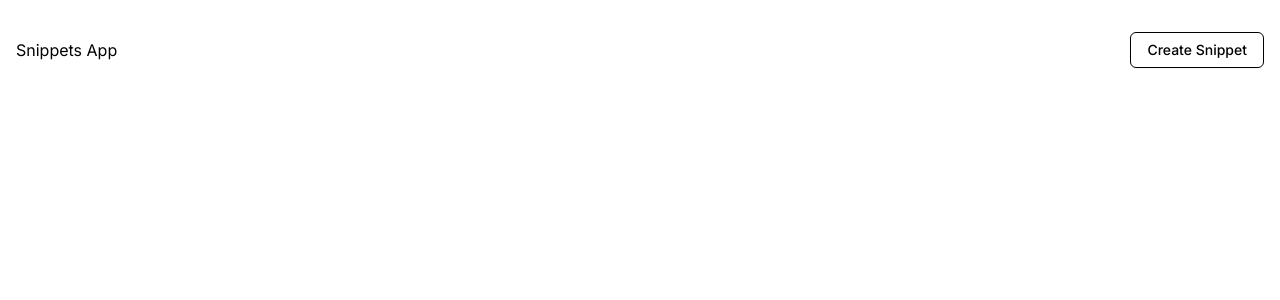
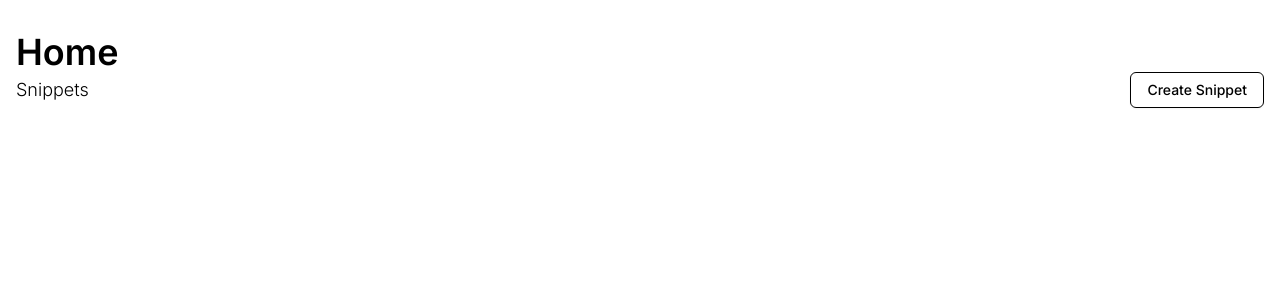
Before and after one commit to mnraza-dev/NextJS_Mastery, a Next.js app in the folder Master_NextJS_15/code-snippet/: page / in a window 1280 px wide. Shown: the top 300 px of the page. Built offline with nearby package versions, Linux system fonts and the light colour scheme.

Commit message:
refactor: update headings in Home component for consistency

```diff
--- a/Master_NextJS_15/code-snippet/src/app/page.tsx
+++ b/Master_NextJS_15/code-snippet/src/app/page.tsx
@@ -4,8 +4,10 @@ import React from 'react'
 const Home = () => {
   return (
     <div className=''>
+      <h1 className='text-4xl font-semibold'>  Home</h1>
+
       <div className='flex justify-between items-center'>
-        <h1>  Snippets App</h1>
+        <h1 className='text-lg font-light'>  Snippets</h1>
         <Button variant='outline' className='cursor-pointer' >
           Create Snippet
         </Button>
```
